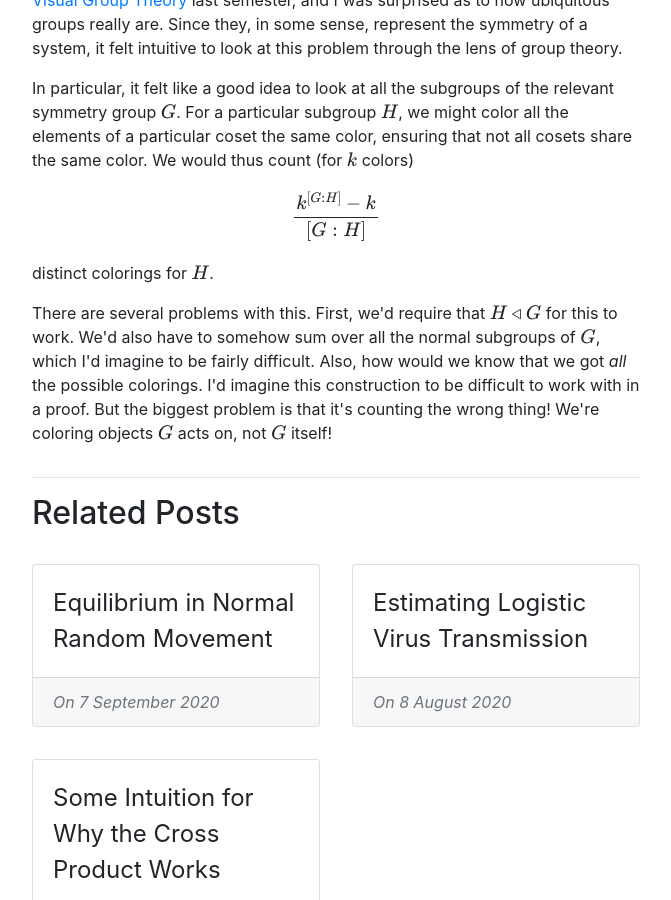
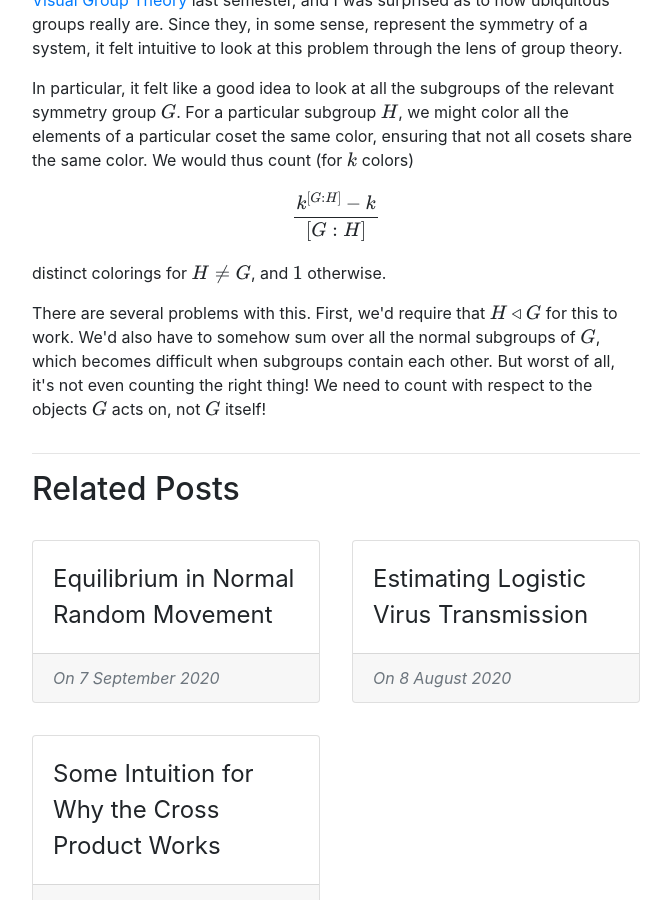
Before and after one commit to ammrat13/ammrat13.github.io, a Jekyll site: the page built from _posts/2020-12-13-polya_enumeration_proof.md, in a window 1280 px wide and 900 px high, scrolled down 1643 px. Shown: the whole window, without its empty margins (304-975 px from the left). Built offline with Jekyll 4.4.1, drawn with Linux system fonts in a browser that asks for light colours; nearby versions of some CDN libraries; our own code applies the rules of GitHub Pages for plain Markdown files.

Commit message:
Small edit to 12/13

```diff
--- a/_posts/2020-12-13-polya_enumeration_proof.md
+++ b/_posts/2020-12-13-polya_enumeration_proof.md
@@ -55,12 +55,10 @@ relevant symmetry group @@G@@. For a particular subgroup @@H@@, we might color
 all the elements of a particular coset the same color, ensuring that not all
 cosets share the same color. We would thus count (for @@k@@ colors)
 %% \frac{k^{[G:H]} - k}{[G:H]} %%
-distinct colorings for @@H@@.
+distinct colorings for @@H \neq G@@, and @@1@@ otherwise.
 
 There are several problems with this. First, we'd require that @@H \triangleleft
 G@@ for this to work. We'd also have to somehow sum over all the normal
-subgroups of @@G@@, which I'd imagine to be fairly difficult. Also, how would we
-know that we got *all* the possible colorings. I'd imagine this construction to
-be difficult to work with in a proof. But the biggest problem is that it's
-counting the wrong thing! We're coloring objects @@G@@ acts on, not @@G@@
-itself!
+subgroups of @@G@@, which becomes difficult when subgroups contain each other.
+But worst of all, it's not even counting the right thing! We need to count with
+respect to the objects @@G@@ acts on, not @@G@@ itself!
```
